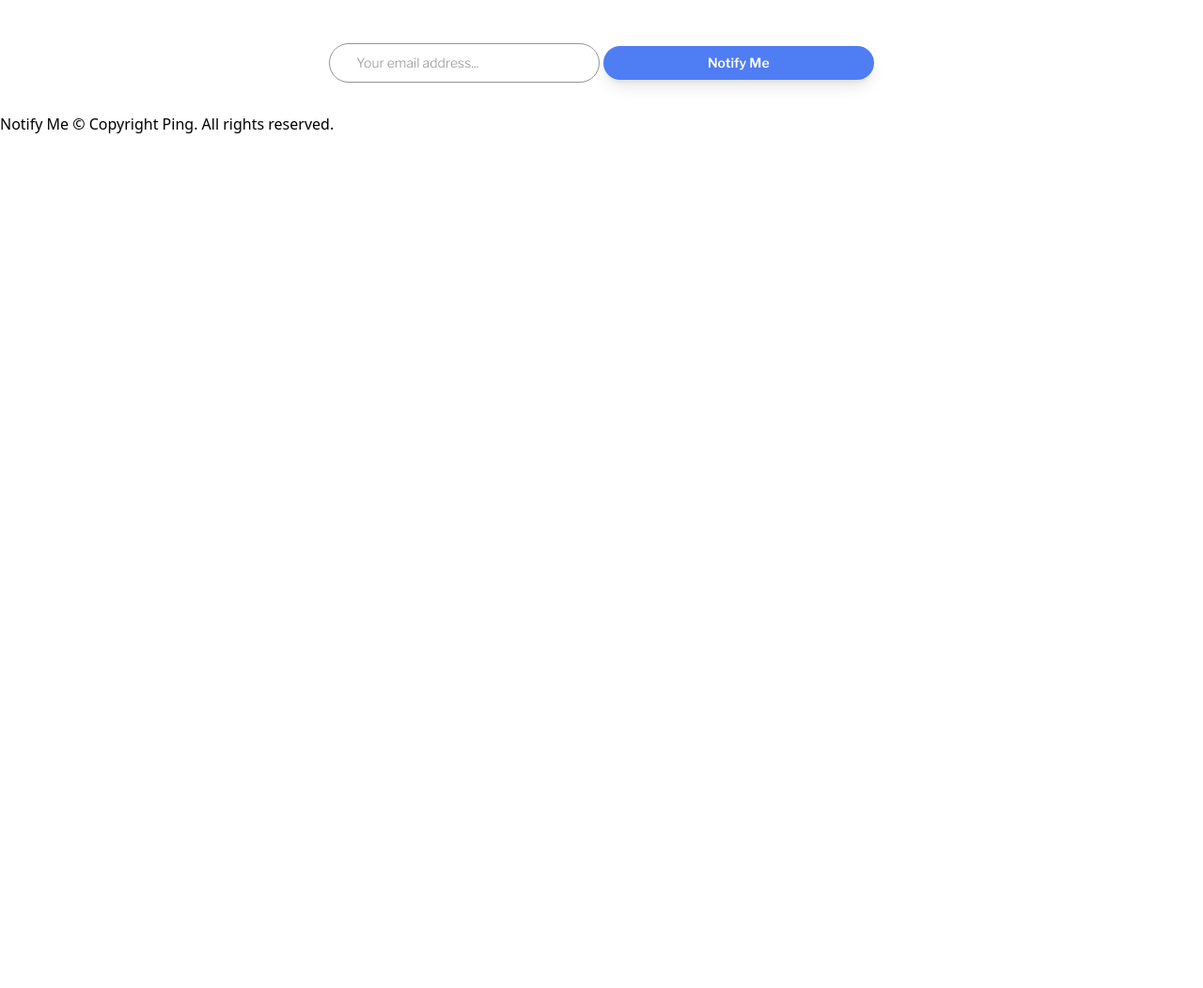
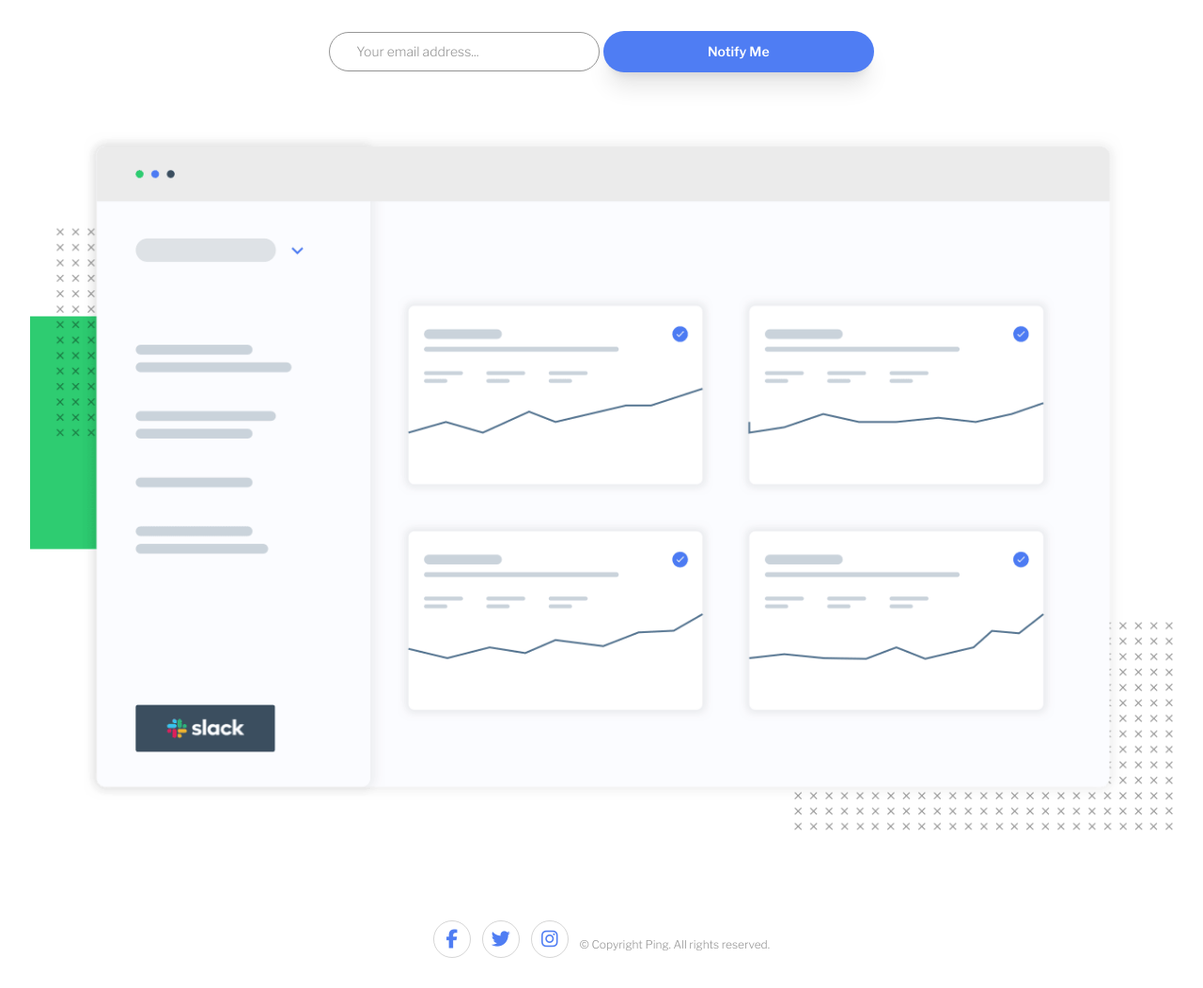
Before and after one commit to Abaljerind/ping-coming-soon-page, a website: page index.html in a window 1280 px wide. Shown: the part 221-1273 px from the top of the page at 94% size. Before the commit the page ends 800 px from the top, so only its background shows below. Drawn offline with nearby package versions, Linux system fonts and the light colour scheme; files that its build step writes are made by us from their sources.

Commit message:
done style img - footer & fix some code

```diff
--- a/index.html
+++ b/index.html
@@ -28,7 +28,7 @@
   <body>
     <main class="mx-auto font-franklin p-8">
       <!-- title section -->
-      <section class="title mt-16 scale-75">
+      <section class="title mt-12 scale-75">
         <img
           src="./images/logo.svg"
           alt="logo with text PING."
@@ -56,20 +56,49 @@
           placeholder="Your email address..."
         />
         <button
-          class="py-2 mx-auto bg-blue rounded-full shadow-lg text-sm font-semibold text-white w-72 mt-3 text-center"
+          class="py-3 mx-auto bg-blue rounded-full shadow-xl text-sm font-semibold text-white w-72 mt-3 text-center"
         >
           Notify Me
         </button>
       </section>
 
       <!-- dashboard illustration image -->
-      <section class="dashboard-img"></section>
+      <section class="dashboard-img mt-16 w-full mx-auto">
+        <img
+          src="./images/illustration-dashboard.png"
+          alt="Illustration of dashboard"
+        />
+      </section>
 
       <!-- footer -->
-      <footer></footer>
+      <footer class="mt-24 flex flex-wrap gap-3 justify-center items-center">
+        <!-- fb -->
+        <span
+          class="w-10 h-10 border-gray border border-opacity-40 rounded-full leading-10 inline-flex items-center justify-center hover:bg-sky-100 duration-500 transition hover:ease-in-out"
+        >
+          <i class="fa-brands fa-facebook-f fa-lg" style="color: #4f7df3"></i>
+        </span>
+
+        <!-- twitter -->
+        <span
+          class="w-10 h-10 border-gray border border-opacity-40 rounded-full leading-10 inline-flex items-center justify-center hover:bg-sky-100 duration-500 transition hover:ease-in-out"
+        >
+          <i class="fa-brands fa-twitter fa-lg" style="color: #4f7df3"></i>
+        </span>
+
+        <!-- instagram -->
+        <span
+          class="w-10 h-10 border-gray border border-opacity-40 rounded-full leading-10 inline-flex items-center justify-center hover:bg-sky-100 duration-500 transition hover:ease-in-out"
+        >
+          <i class="fa-brands fa-instagram fa-lg" style="color: #4f7df3"></i>
+        </span>
+
+        <!-- copyright -->
+        <p class="mt-3 font-light text-gray text-xs text-center">
+          &copy; Copyright Ping. All rights reserved.
+        </p>
+      </footer>
     </main>
-
-    Notify Me &copy; Copyright Ping. All rights reserved.
 
     <!-- font awesome js -->
     <script
```
